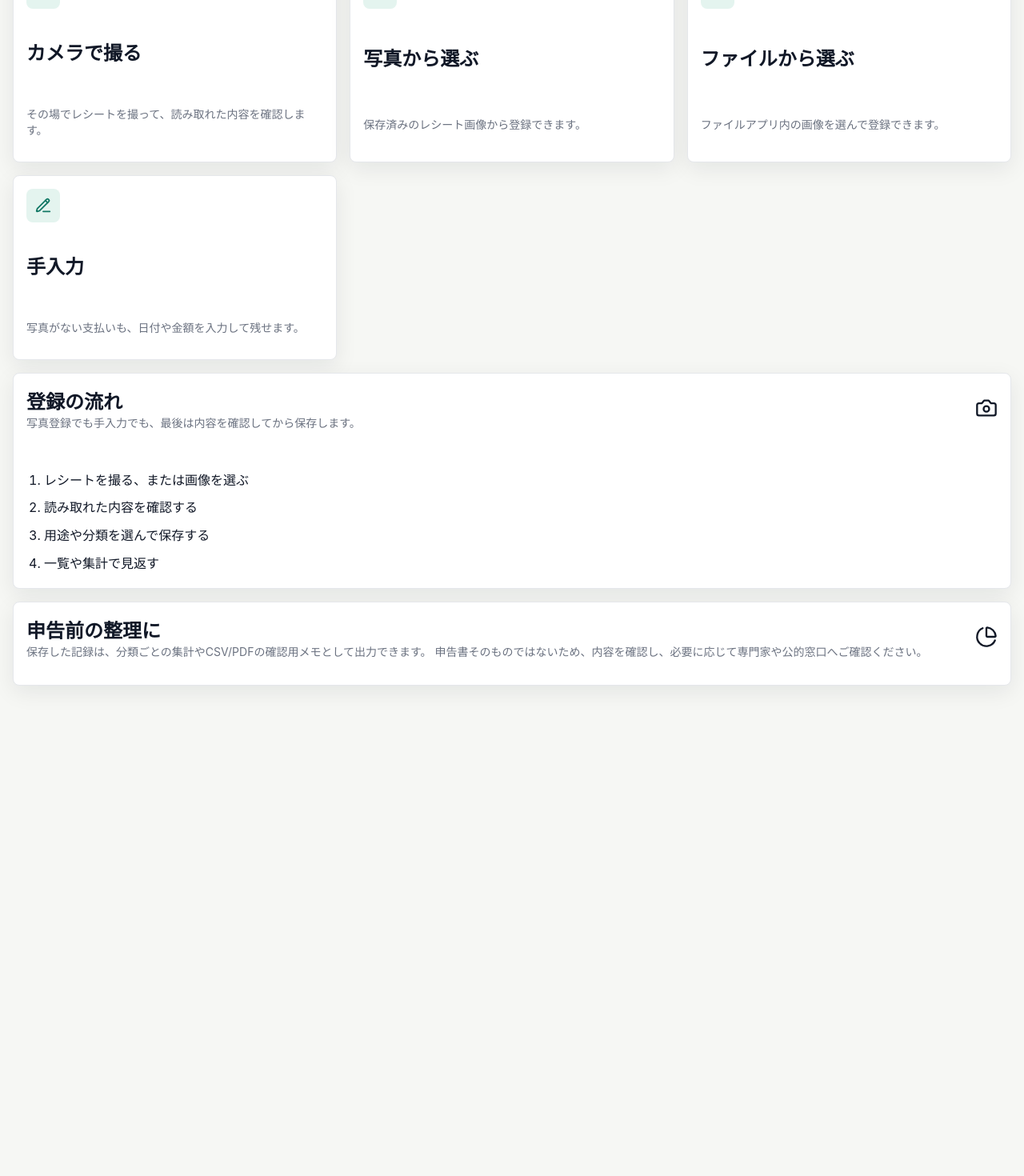
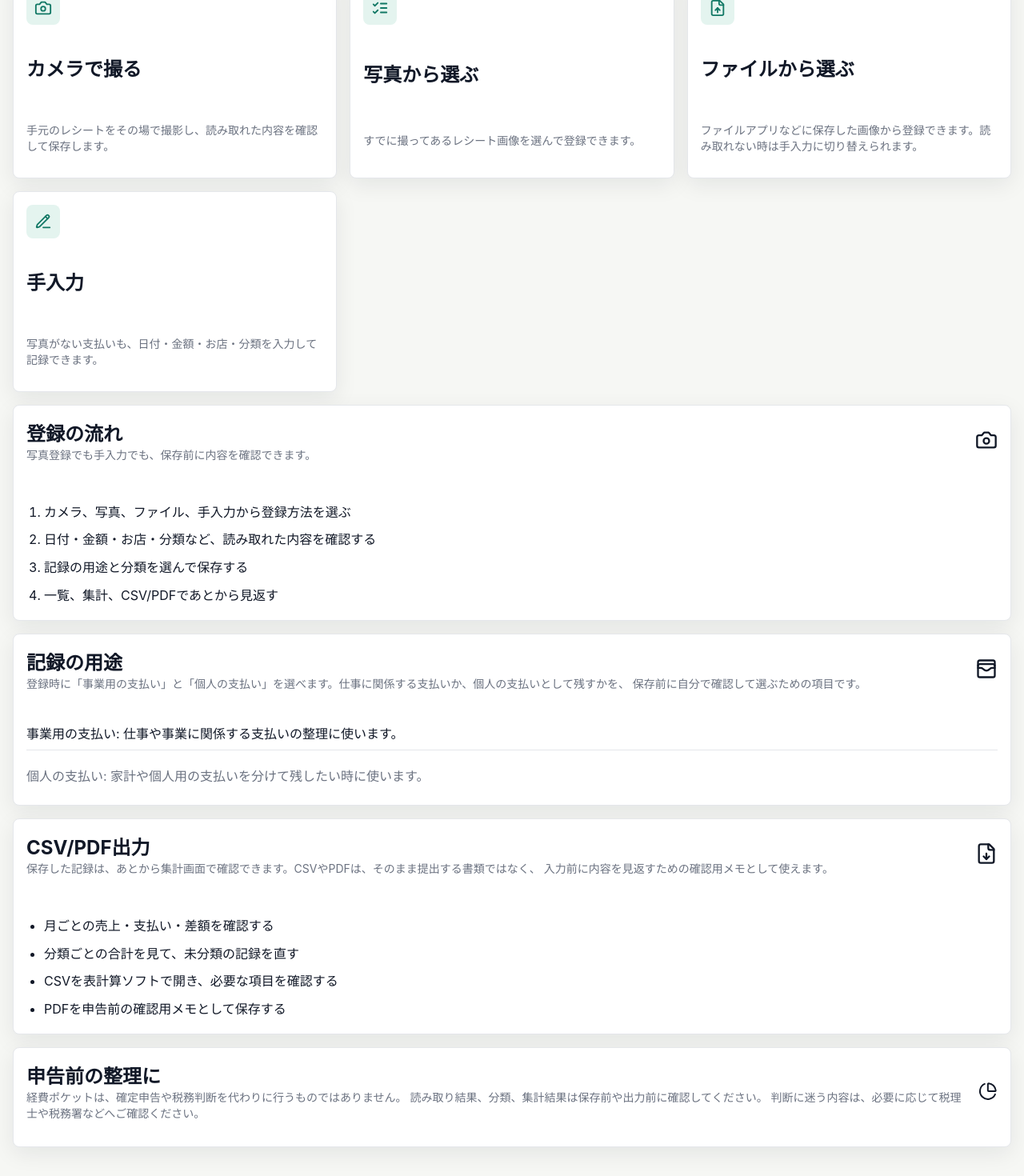
Before and after one commit to tamtamkt7-max/keihi-pocket, a Next.js app: page /guide in a window 1280 px wide. Shown: the part 300-1770 px from the top of the page at 80% size. Before the commit the page ends 1253 px from the top, so only its background shows below. Built offline with nearby package versions, Linux system fonts and the light colour scheme; no server answers.

Commit message:
Verify ads on content pages and guide content

```diff
--- a/src/app/guide/page.tsx
+++ b/src/app/guide/page.tsx
@@ -1,35 +1,51 @@
 import Link from "next/link";
-import { Camera, CheckCircle2, FileUp, ListChecks, PencilLine, PieChart } from "lucide-react";
+import {
+  Camera,
+  CheckCircle2,
+  FileDown,
+  FileUp,
+  ListChecks,
+  PencilLine,
+  PieChart,
+  WalletCards,
+} from "lucide-react";
 import { AdSlot } from "@/components/ads/AdSlot";
 
 const entryMethods = [
   {
     title: "カメラで撮る",
-    text: "その場でレシートを撮って、読み取れた内容を確認します。",
+    text: "手元のレシートをその場で撮影し、読み取れた内容を確認して保存します。",
     icon: Camera,
   },
   {
     title: "写真から選ぶ",
-    text: "保存済みのレシート画像から登録できます。",
+    text: "すでに撮ってあるレシート画像を選んで登録できます。",
     icon: ListChecks,
   },
   {
     title: "ファイルから選ぶ",
-    text: "ファイルアプリ内の画像を選んで登録できます。",
+    text: "ファイルアプリなどに保存した画像から登録できます。読み取れない時は手入力に切り替えられます。",
     icon: FileUp,
   },
   {
     title: "手入力",
-    text: "写真がない支払いも、日付や金額を入力して残せます。",
+    text: "写真がない支払いも、日付・金額・お店・分類を入力して記録できます。",
     icon: PencilLine,
   },
 ];
 
 const flow = [
-  "レシートを撮る、または画像を選ぶ",
-  "読み取れた内容を確認する",
-  "用途や分類を選んで保存する",
-  "一覧や集計で見返す",
+  "カメラ、写真、ファイル、手入力から登録方法を選ぶ",
+  "日付・金額・お店・分類など、読み取れた内容を確認する",
+  "記録の用途と分類を選んで保存する",
+  "一覧、集計、CSV/PDFであとから見返す",
+];
+
+const outputUses = [
+  "月ごとの売上・支払い・差額を確認する",
+  "分類ごとの合計を見て、未分類の記録を直す",
+  "CSVを表計算ソフトで開き、必要な項目を確認する",
+  "PDFを申告前の確認用メモとして保存する",
 ];
 
 export default function GuidePage() {
@@ -41,8 +57,8 @@ export default function GuidePage() {
           <div>
             <h1>レシートを記録して、あとから見返しやすく</h1>
             <p className="subtitle">
-              経費ポケットは、日々の支払いを写真や手入力で残し、一覧・集計・出力で整理するためのアプリです。
-              申告前の確認に使いやすいよう、分類や用途も一緒に保存できます。
+              経費ポケットは、日々の支払いと売上を写真や手入力で残し、一覧・集計・出力で整理するためのアプリです。
+              レシートをため込まず、申告前に見返しやすい状態を作ることを目的にしています。
             </p>
           </div>
           <CheckCircle2 size={30} />
@@ -76,7 +92,7 @@ export default function GuidePage() {
         <div className="heading">
           <div>
             <h2>登録の流れ</h2>
-            <p className="subtitle">写真登録でも手入力でも、最後は内容を確認してから保存します。</p>
+            <p className="subtitle">写真登録でも手入力でも、保存前に内容を確認できます。</p>
           </div>
           <Camera size={28} />
         </div>
@@ -90,10 +106,46 @@ export default function GuidePage() {
       <section className="card list-card">
         <div className="heading">
           <div>
+            <h2>記録の用途</h2>
+            <p className="subtitle">
+              登録時に「事業用の支払い」と「個人の支払い」を選べます。仕事に関係する支払いか、個人の支払いとして残すかを、
+              保存前に自分で確認して選ぶための項目です。
+            </p>
+          </div>
+          <WalletCards size={28} />
+        </div>
+        <div className="settings-links">
+          <span>事業用の支払い: 仕事や事業に関係する支払いの整理に使います。</span>
+          <span>個人の支払い: 家計や個人用の支払いを分けて残したい時に使います。</span>
+        </div>
+      </section>
+
+      <section className="card list-card">
+        <div className="heading">
+          <div>
+            <h2>CSV/PDF出力</h2>
+            <p className="subtitle">
+              保存した記録は、あとから集計画面で確認できます。CSVやPDFは、そのまま提出する書類ではなく、
+              入力前に内容を見返すための確認用メモとして使えます。
+            </p>
+          </div>
+          <FileDown size={28} />
+        </div>
+        <ul className="guide-list">
+          {outputUses.map((item) => (
+            <li key={item}>{item}</li>
+          ))}
+        </ul>
+      </section>
+
+      <section className="card list-card">
+        <div className="heading">
+          <div>
             <h2>申告前の整理に</h2>
             <p className="subtitle">
-              保存した記録は、分類ごとの集計やCSV/PDFの確認用メモとして出力できます。
-              申告書そのものではないため、内容を確認し、必要に応じて専門家や公的窓口へご確認ください。
+              経費ポケットは、確定申告や税務判断を代わりに行うものではありません。
+              読み取り結果、分類、集計結果は保存前や出力前に確認してください。
+              判断に迷う内容は、必要に応じて税理士や税務署などへご確認ください。
             </p>
           </div>
           <PieChart size={28} />
```
